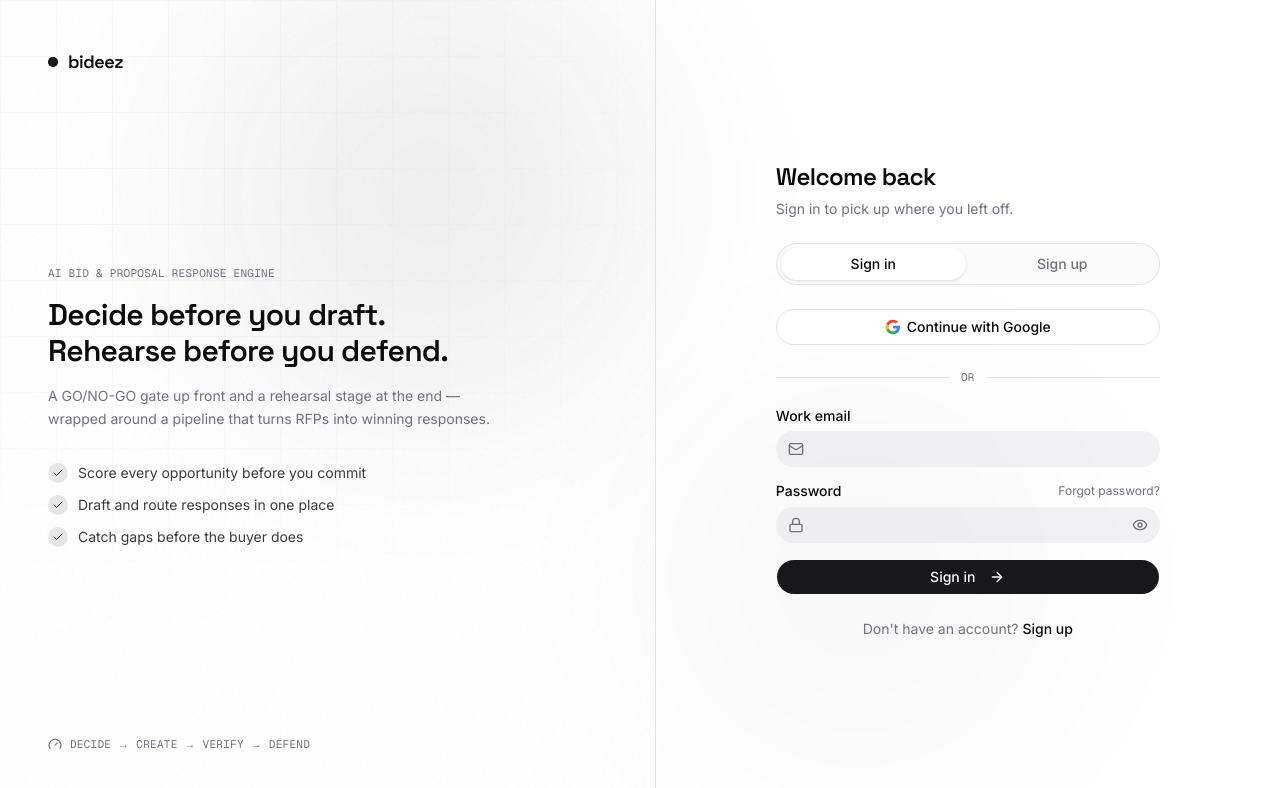
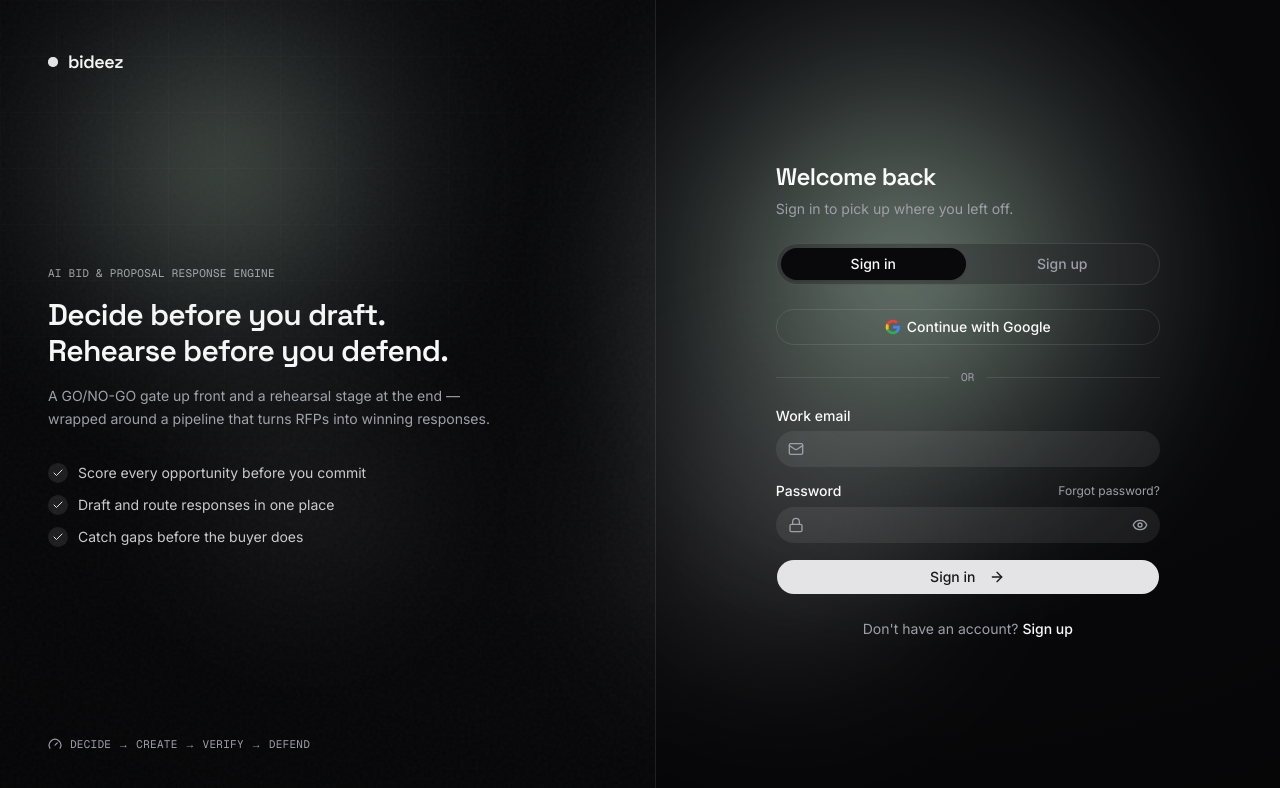
Before and after one commit to Samama251251/bideez-frontend, a Next.js app: page /auth in a window 1280 px wide. Shown: the top 788 px of the page. Built offline with nearby package versions, Linux system fonts and the light colour scheme.

Commit message:
style: match auth page background to landing hero, refine nav and loop section

```diff
--- a/app/auth/page.tsx
+++ b/app/auth/page.tsx
@@ -18,30 +18,31 @@ export default async function AuthPage({
   const initialMode = onboarding === "true" ? "onboarding" : mode === "signup" ? "signup" : "signin"
 
   return (
-    <div className="relative grid min-h-svh lg:grid-cols-[1.05fr_1fr]">
-      {/* ambient gradient backdrop */}
-      <div aria-hidden className="pointer-events-none fixed inset-0 -z-10">
+    <div className="dark relative grid min-h-svh overflow-x-clip bg-[#08080a] text-foreground lg:grid-cols-[1.05fr_1fr]">
+      {/* ambient gradient backdrop — same technique as landing hero card (no negative z-index, DOM order paints it first) */}
+      <div aria-hidden className="pointer-events-none absolute inset-0 overflow-hidden">
+        <div className="absolute -top-[10%] right-[2%] h-[44rem] w-[44rem] rounded-full bg-[radial-gradient(circle,rgba(214,247,224,0.60),rgba(180,200,190,0.18)_45%,transparent_70%)] opacity-80 blur-2xl" />
+        <div className="absolute top-[35%] right-[20%] h-[30rem] w-[30rem] rounded-full bg-[radial-gradient(circle,rgba(255,255,255,0.30),transparent_65%)] opacity-55 blur-3xl" />
+        <div className="absolute inset-0 bg-[radial-gradient(120%_120%_at_60%_25%,transparent_40%,rgba(0,0,0,0.60))]" />
         <div
-          className="absolute -top-40 left-[6%] size-[44rem] rounded-full opacity-60 blur-3xl"
+          className="absolute inset-0 opacity-[0.45]"
           style={{
-            background:
-              "radial-gradient(circle, color-mix(in oklch, var(--primary) 14%, transparent), transparent 70%)",
-          }}
-        />
-        <div
-          className="absolute right-[8%] bottom-[-12%] size-[40rem] rounded-full opacity-50 blur-3xl"
-          style={{
-            background:
-              "radial-gradient(circle, color-mix(in oklch, var(--foreground) 8%, transparent), transparent 70%)",
+            backgroundImage: "radial-gradient(rgba(255,255,255,0.5) 0.5px, transparent 0.6px)",
+            backgroundSize: "46px 46px",
           }}
         />
       </div>
 
       {/* ---------------- brand panel (static) ---------------- */}
       <aside className="grain relative hidden flex-col justify-between overflow-hidden border-r border-border px-12 py-12 lg:flex">
+        {/* glow — same technique as hero card */}
+        <div aria-hidden className="pointer-events-none absolute inset-0">
+          <div className="absolute -top-[15%] -left-[10%] h-[36rem] w-[36rem] rounded-full bg-[radial-gradient(circle,rgba(214,247,224,0.40),rgba(180,200,190,0.10)_45%,transparent_70%)] opacity-70 blur-2xl" />
+          <div className="absolute top-[40%] left-[20%] h-[22rem] w-[22rem] rounded-full bg-[radial-gradient(circle,rgba(255,255,255,0.18),transparent_65%)] opacity-50 blur-3xl" />
+        </div>
         <div
           aria-hidden
-          className="pointer-events-none absolute inset-0 -z-10 [mask-image:radial-gradient(80%_60%_at_30%_20%,black,transparent)] opacity-[0.35]"
+          className="pointer-events-none absolute inset-0 [mask-image:radial-gradient(80%_60%_at_30%_20%,black,transparent)] opacity-[0.20]"
           style={{
             backgroundImage:
               "linear-gradient(to right, var(--border) 1px, transparent 1px), linear-gradient(to bottom, var(--border) 1px, transparent 1px)",
--- a/app/page.tsx
+++ b/app/page.tsx
@@ -255,7 +255,7 @@ function Hero() {
 function Thesis() {
   return (
     <section id="thesis" className="scroll-mt-24 px-4 py-12 sm:py-14">
-      <div className="mx-auto max-w-5xl text-center" data-animate>
+      <div className="mx-auto max-w-6xl text-center" data-animate>
         <p className="font-mono text-xs tracking-[0.18em] text-primary uppercase">
           Why teams switch
         </p>
@@ -304,7 +304,7 @@ const loopNodes = [
 
 function LoopSection() {
   return (
-    <section id="loop" className="scroll-mt-24 px-4 py-24">
+    <section id="loop" className="scroll-mt-24 px-6 py-24 sm:px-10 lg:px-16">
       <div className="mx-auto max-w-none">
         <SectionHead
           kicker="The feedback loop"
--- a/components/landing/site-nav.tsx
+++ b/components/landing/site-nav.tsx
@@ -2,12 +2,10 @@
 
 import * as React from "react"
 import Link from "next/link"
-import { ArrowUpRight, ShieldCheck, User } from "lucide-react"
+import { ArrowUpRight, ShieldCheck } from "lucide-react"
 
 import { Button } from "@/components/ui/button"
 import { cn } from "@/lib/utils"
-
-const links = [{ href: "#access", label: "Get access" }]
 
 export function SiteNav() {
   const [scrolled, setScrolled] = React.useState(false)
@@ -23,13 +21,16 @@ export function SiteNav() {
     <header className="fixed inset-x-0 top-0 z-50 flex justify-center px-3 pt-3 sm:px-4 sm:pt-4">
       <nav
         className={cn(
-          "glass-pill relative flex w-full max-w-5xl items-center justify-between rounded-full py-2 pr-2 pl-4 transition-shadow duration-500",
+          "glass-pill relative flex items-center gap-8 rounded-full py-2 pr-2 pl-4 transition-shadow duration-500 sm:gap-12",
           scrolled ? "is-scrolled" : "shadow-none"
         )}
       >
         {/* logo */}
-        <a href="#top" className="flex shrink-0 items-center gap-2">
-          <span className="font-display text-lg font-semibold tracking-tight">
+        <a href="#top" className="flex shrink-0 items-center gap-2.5">
+          <span className="flex size-7 items-center justify-center rounded-[0.5rem] bg-white font-display text-base font-bold text-black shadow-[0_2px_10px_-2px_rgba(255,255,255,0.35)]">
+            b
+          </span>
+          <span className="font-display text-lg font-bold tracking-tight">
             bideez
           </span>
         </a>
@@ -39,13 +40,10 @@ export function SiteNav() {
           <Button
             variant="ghost"
             size="sm"
-            className="hidden gap-1.5 font-medium text-muted-foreground hover:text-foreground sm:inline-flex"
+            className="hidden font-medium text-muted-foreground hover:text-foreground sm:inline-flex"
             asChild
           >
-            <Link href="/auth">
-              <User className="size-4" />
-              Sign in
-            </Link>
+            <Link href="/auth">Sign in</Link>
           </Button>
           <Button
             size="sm"
```
